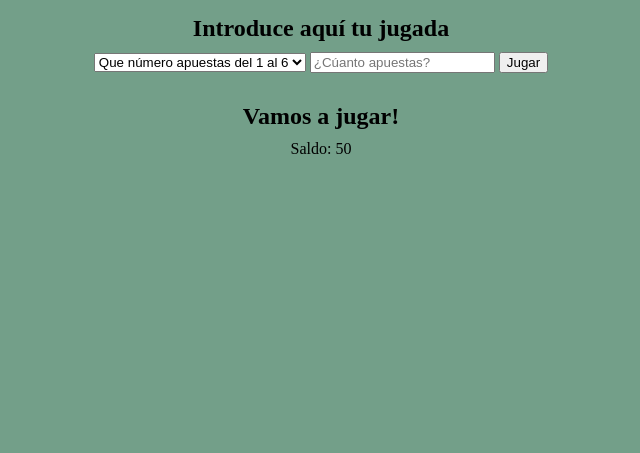
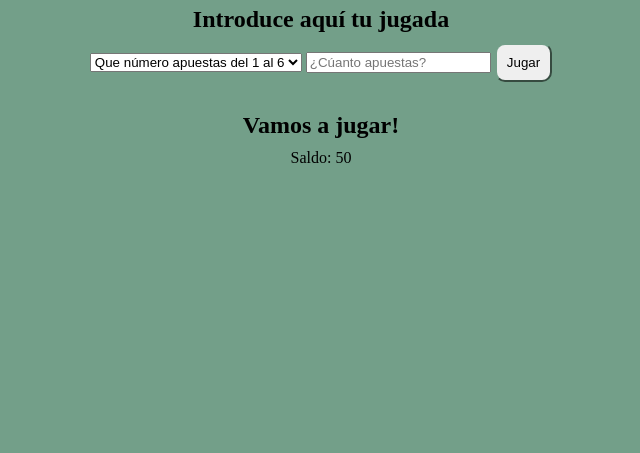
Before and after one commit to Adalab/modulo-2-evaluacion-intermedia-veroisla, a plain HTML site: page index.html in a window 1280 px wide. Shown: the part 347-800 px from the top of the page, without its empty margins (319-959 px from the left). Drawn offline with Linux system fonts and the light colour scheme.

Commit message:
final changes

```diff
--- a/index.html
+++ b/index.html
@@ -30,12 +30,12 @@
           value=""
           placeholder="¿Cúanto apuestas?"
         />
-        <button type="button" class="js_btn">Jugar</button>
+        <button type="button" class="js_btn button">Jugar</button>
       </form>
 
       <h2 class="js_play">Vamos a jugar!</h2>
       <h2 class="js_hidden js_double subtitle">
-        Has ganado el doble de lo apostado 🥳
+        Has ganado el doble de lo apostado 💃
       </h2>
       <h2 class="js_hidden js_lost">Has perdido lo apostado 🥴</h2>
       <p class="p">Saldo: <span class="js_yourMoney">50</span></p>
--- a/styles/main.css
+++ b/styles/main.css
@@ -29,3 +29,9 @@
 .p {
   margin-top: 10px;
 }
+
+.button {
+  border-radius: 10px;
+  padding: 10px;
+  border-color: #739f89;
+}
```
